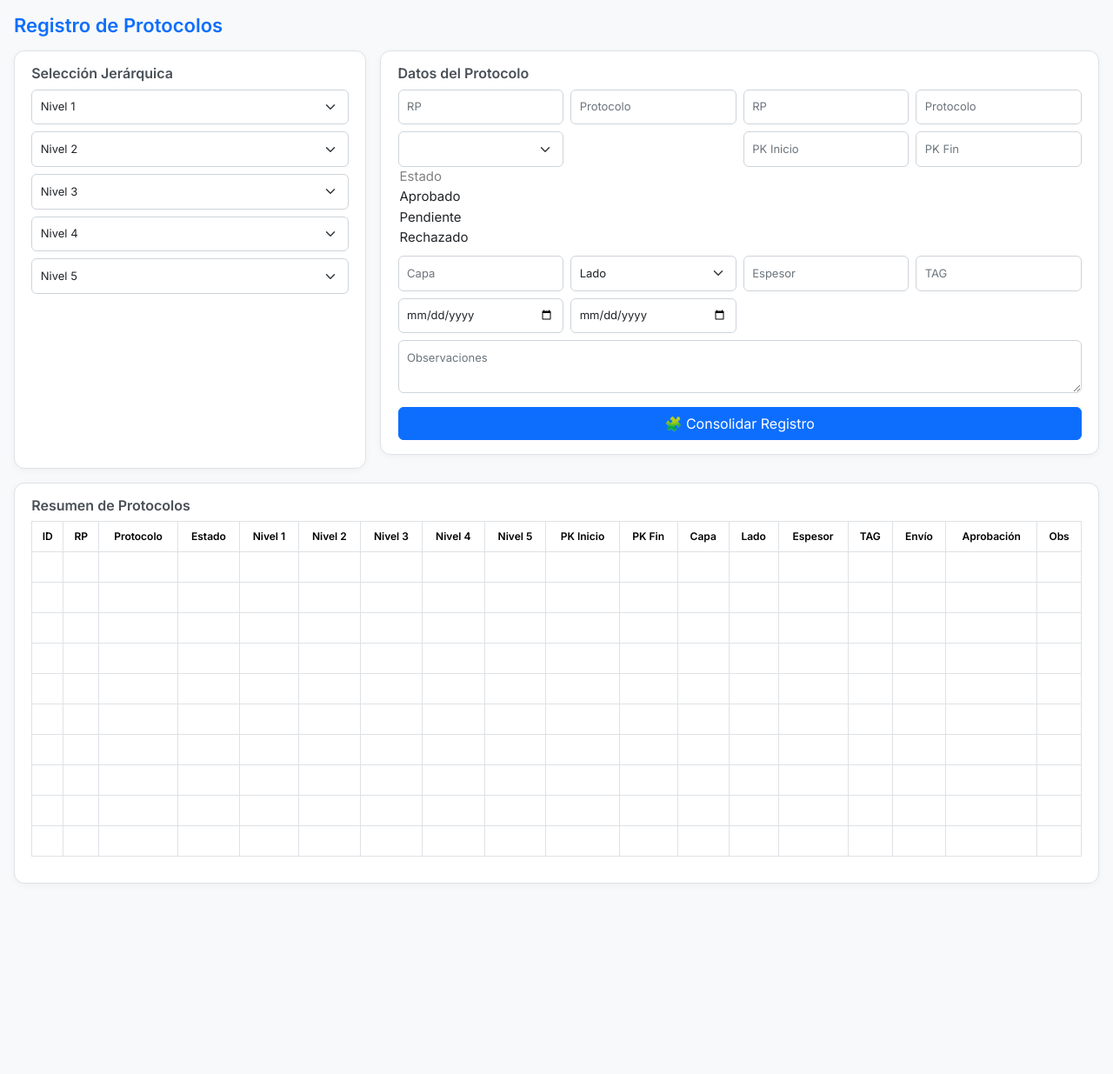
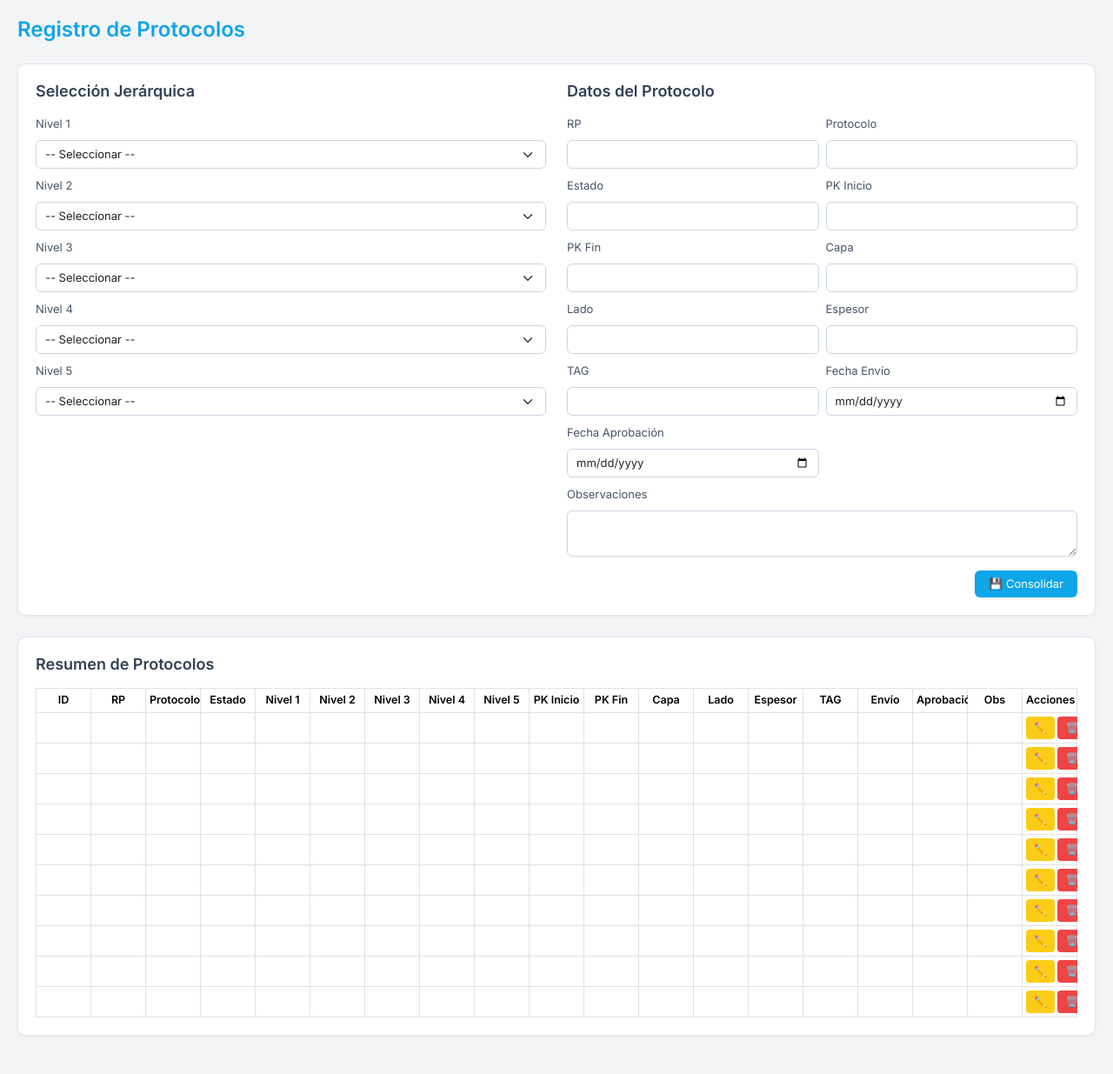
Before and after one commit to Calamardes/Registro-de-Protocolos, a FastAPI app: template templates/formulario.html in a window 1280 px wide. Shown: the whole page at 87% size. Before the commit the page ends 1016 px from the top, so only its background shows below. Run offline with FastAPI, Linux system fonts and the light colour scheme; the template is opened without the code that fills it, so the values that code supplies are empty; parts of the project's set-up code (start-up, migrations or seed data) failed here and were passed over.

Commit message:
Update formulario.html

```diff
--- a/templates/formulario.html
+++ b/templates/formulario.html
@@ -3,171 +3,208 @@
 <head>
     <meta charset="UTF-8">
     <title>GeoProtocolos</title>
+    <meta name="viewport" content="width=device-width, initial-scale=1">
     <link href="https://cdn.jsdelivr.net/npm/bootstrap@5.3.2/dist/css/bootstrap.min.css" rel="stylesheet">
     <link href="https://fonts.googleapis.com/css2?family=Inter:wght@400;600&display=swap" rel="stylesheet">
     <style>
+        * {
+            font-family: 'Inter', sans-serif;
+            box-sizing: border-box;
+        }
+
         body {
-            background-color: #f8f9fa;
-            color: #212529;
-            font-family: 'Inter', sans-serif;
-            font-size: 15px;
+            background-color: #f3f4f6;
+            color: #1f2937;
+            font-size: 14px;
             margin: 0;
             padding: 0;
         }
+
+        h2 {
+            font-size: 24px;
+            font-weight: 600;
+            color: #0ea5e9;
+        }
+
+        h4 {
+            font-size: 18px;
+            font-weight: 600;
+            color: #334155;
+        }
+
         .container {
-            padding: 1rem;
             max-width: 100%;
+            padding: 20px;
             overflow-x: hidden;
         }
+
         .form-section {
             background-color: #ffffff;
-            padding: 1rem 1.2rem;
-            border-radius: 12px;
-            box-shadow: 0 2px 8px rgba(0, 0, 0, 0.04);
-            margin-bottom: 1rem;
-            border: 1px solid #dee2e6;
+            border-radius: 10px;
+            padding: 20px;
+            margin-bottom: 24px;
+            box-shadow: 0 1px 4px rgba(0, 0, 0, 0.06);
+            border: 1px solid #e2e8f0;
         }
-        .form-control, .form-select {
-            background-color: #ffffff;
-            color: #212529;
-            border: 1px solid #ced4da;
+
+        label.form-label {
+            font-weight: 500;
+            color: #475569;
             font-size: 13px;
-            padding: 0.6rem 0.6rem;
         }
-        .form-control::placeholder {
-            color: #6c757d;
+
+        .form-control,
+        .form-select {
+            font-size: 13px;
+            padding: 6px 10px;
+            height: auto;
+            border-radius: 6px;
+            border: 1px solid #cbd5e1;
         }
-        .form-control:focus, .form-select:focus {
-            box-shadow: 0 0 0 0.15rem rgba(13, 110, 253, 0.25);
-            border-color: #80bdff;
+
+        .form-control:focus,
+        .form-select:focus {
+            border-color: #0ea5e9;
+            box-shadow: 0 0 0 2px rgba(14, 165, 233, 0.2);
         }
-        h2 {
-            font-size: 22px;
-            color: #0d6efd;
-            font-weight: 600;
-        }
-        h4 {
-            font-size: 16px;
-            color: #495057;
-            font-weight: 600;
-        }
+
         .scrollable-table {
             max-height: 400px;
             overflow-y: auto;
         }
-        table th, table td {
-            font-size: 12px;
-            padding: 0.35rem;
+
+        table.table {
+            margin: 0;
+            border-collapse: collapse;
+            table-layout: fixed;
+        }
+
+        table th,
+        table td {
+            font-size: 12.5px;
+            padding: 6px;
             text-align: center;
             vertical-align: middle;
+            white-space: nowrap;
         }
-        .table thead {
-            background-color: #e9ecef;
-            color: #212529;
+
+        table thead th {
+            background-color: #e2e8f0;
             position: sticky;
             top: 0;
-            z-index: 1;
+            z-index: 2;
+            color: #1e293b;
+            font-weight: 600;
         }
-        .btn-primary {
-            background-color: #0d6efd;
-            border-color: #0d6efd;
+
+        .btn-database {
+            background-color: #0ea5e9;
+            color: #fff;
+            border: none;
+            padding: 6px 16px;
+            font-size: 13px;
+            font-weight: 500;
+            border-radius: 6px;
+            transition: background-color 0.2s ease;
+        }
+
+        .btn-database:hover {
+            background-color: #0284c7;
+        }
+
+        .btn-action {
+            padding: 3px 8px;
+            font-size: 12px;
+            border-radius: 4px;
+            font-weight: 500;
+        }
+
+        .btn-edit {
+            background-color: #facc15;
+            color: #1f2937;
+        }
+
+        .btn-delete {
+            background-color: #ef4444;
             color: #fff;
         }
-        .btn-outline-secondary {
-            border-color: #6c757d;
-            color: #6c757d;
+
+        textarea.form-control {
+            resize: vertical;
         }
-        .btn-outline-secondary:hover {
-            background-color: #6c757d;
-            color: #fff;
+
+        @media (max-width: 768px) {
+            .col-md-3, .col-md-6 {
+                flex: 0 0 100%;
+                max-width: 100%;
+            }
         }
     </style>
 </head>
 <body>
 <div class="container">
-    <h2 class="mb-3">Registro de Protocolos</h2>
-    <form method="POST" action="/registro">
-    <form id="registro-form">
-        <div class="row g-3 mb-3">
-            <div class="col-md-4">
-                <div class="form-section h-100">
-                    <h4>Selección Jerárquica</h4>
+    <h2 class="mb-4">Registro de Protocolos</h2>
+
+    <div class="form-section">
+        <div class="row">
+            <div class="col-md-6">
+                <h4 class="mb-3">Selección Jerárquica</h4>
                 <div class="row g-2">
                     {% for i in range(1, 6) %}
-                        <div class="col-12">
-                            <select class="form-select" name="nivel{{ i }}" id="nivel{{ i }}" aria-label="Nivel {{ i }}">
-                                <option value="">Nivel {{ i }}</option>
+                    <div class="col-md-12">
+                        <label for="nivel{{ i }}" class="form-label">Nivel {{ i }}</label>
+                        <select class="form-select" name="nivel{{ i }}" id="nivel{{ i }}">
+                            <option value="">-- Seleccionar --</option>
                         </select>
                     </div>
                     {% endfor %}
                 </div>
             </div>
+            <div class="col-md-6">
+                <h4 class="mb-3">Datos del Protocolo</h4>
+                <div class="row g-2">
+                    <div class="col-md-6"><label class="form-label">RP</label><input type="text" class="form-control"></div>
+                    <div class="col-md-6"><label class="form-label">Protocolo</label><input type="text" class="form-control"></div>
+                    <div class="col-md-6"><label class="form-label">Estado</label><input type="text" class="form-control"></div>
+                    <div class="col-md-6"><label class="form-label">PK Inicio</label><input type="text" class="form-control"></div>
+                    <div class="col-md-6"><label class="form-label">PK Fin</label><input type="text" class="form-control"></div>
+                    <div class="col-md-6"><label class="form-label">Capa</label><input type="text" class="form-control"></div>
+                    <div class="col-md-6"><label class="form-label">Lado</label><input type="text" class="form-control"></div>
+                    <div class="col-md-6"><label class="form-label">Espesor</label><input type="text" class="form-control"></div>
+                    <div class="col-md-6"><label class="form-label">TAG</label><input type="text" class="form-control"></div>
+                    <div class="col-md-6"><label class="form-label">Fecha Envío</label><input type="date" class="form-control"></div>
+                    <div class="col-md-6"><label class="form-label">Fecha Aprobación</label><input type="date" class="form-control"></div>
+                    <div class="col-md-12"><label class="form-label">Observaciones</label><textarea class="form-control" rows="2"></textarea></div>
                 </div>
-
-            <div class="col-md-8">
-                <div class="form-section">
-                    <h4>Datos del Protocolo</h4>
-                    <div class="row g-2">
-                        <div class="col-md-3"><input type="text" name="rp_number" class="form-control" placeholder="RP"></div>
-                        <div class="col-md-3"><input type="text" name="protocol_number" class="form-control" placeholder="Protocolo"></div>
-                        <div class="col-md-3"><input type="text" name="rp_number" class="form-control" placeholder="RP" required></div>
-                        <div class="col-md-3"><input type="text" name="protocol_number" class="form-control" placeholder="Protocolo" required></div>
-                        <div class="col-md-3">
-                            <select name="status" class="form-select">
-                            <select name="status" class="form-select" required>
-                                <option value="" disabled selected>Estado</option>
-                                <option value="Aprobado">Aprobado</option>
-                                <option value="Pendiente">Pendiente</option>
-                                <option value="Rechazado">Rechazado</option>
-                            </select>
-                        </div>
-                        <div class="col-md-3"></div>
-
-                        <div class="col-md-3"><input type="text" name="pk_start" class="form-control" placeholder="PK Inicio"></div>
-                        <div class="col-md-3"><input type="text" name="pk_end" class="form-control" placeholder="PK Fin"></div>
-                        <div class="col-md-3"><input type="text" name="layer" class="form-control" placeholder="Capa"></div>
-                        <div class="col-md-3">
-                            <select name="work_side" class="form-select">
-                                <option value="" disabled selected>Lado</option>
-                                <option value="Izquierda">Izquierda</option>
-                                <option value="Derecha">Derecha</option>
-                                <option value="Completa">Completa</option>
-                            </select>
-                        </div>
-
-                        <div class="col-md-3"><input type="text" name="thickness_m" class="form-control" placeholder="Espesor"></div>
-                        <div class="col-md-3"><input type="text" name="tag" class="form-control" placeholder="TAG"></div>
-                        <div class="col-md-3"><input type="date" name="submission_date_pt" class="form-control"></div>
-                        <div class="col-md-3"><input type="date" name="approval_date_pt" class="form-control"></div>
-                        <div class="col-md-12">
-                            <textarea name="observation_notes" class="form-control" rows="2" placeholder="Observaciones"></textarea>
-                        </div>
-                    </div>
-                    <div class="mt-3">
-                        <button type="submit" class="btn btn-primary w-100">🧩 Consolidar Registro</button>
+                <div class="mt-3 text-end">
+                    <button class="btn btn-database">💾 Consolidar</button>
                 </div>
             </div>
         </div>
     </div>
-    </form>
 
     <div class="form-section">
-        <h4>Resumen de Protocolos</h4>
+        <h4 class="mb-3">Resumen de Protocolos</h4>
         <div class="scrollable-table">
-            <table id="tabla-resumen" class="table table-bordered table-hover">
+            <table class="table table-bordered table-hover table-sm">
                 <thead>
                     <tr>
                         <th>ID</th><th>RP</th><th>Protocolo</th><th>Estado</th><th>Nivel 1</th><th>Nivel 2</th>
                         <th>Nivel 3</th><th>Nivel 4</th><th>Nivel 5</th><th>PK Inicio</th><th>PK Fin</th>
                         <th>Capa</th><th>Lado</th><th>Espesor</th><th>TAG</th>
-                        <th>Envío</th><th>Aprobación</th><th>Obs</th>
+                        <th>Envío</th><th>Aprobación</th><th>Obs</th><th>Acciones</th>
                     </tr>
                 </thead>
                 <tbody>
-                <tbody id="tbody-resumen">
                     {% for i in range(10) %}
                     <tr>
-                        {% for j in range(18) %}<td>&nbsp;</td>{% endfor %}
+                        {% for j in range(18) %}
+                        <td contenteditable="true">&nbsp;</td>
+                        {% endfor %}
+                        <td>
+                            <button class="btn btn-edit btn-action">✏️</button>
+                            <button class="btn btn-delete btn-action">🗑️</button>
+                        </td>
                     </tr>
                     {% endfor %}
                 </tbody>
@@ -178,7 +215,6 @@
 
 <script>
     let jerarquia = {};
-    let contadorID = 1;
 
     async function cargarJerarquia() {
         const response = await fetch("/jerarquia");
@@ -188,13 +224,7 @@
 
     function poblarSelect(data, nivel) {
         const select = document.getElementById(`nivel${nivel}`);
-        select.innerHTML = '';
-
-        const placeholder = document.createElement("option");
-        placeholder.disabled = true;
-        placeholder.selected = true;
-        placeholder.textContent = `Nivel ${nivel}`;
-        select.appendChild(placeholder);
+        select.innerHTML = '<option value="">-- Seleccionar --</option>';
 
         for (const codigo in data) {
             const descripcion = data[codigo]?.descripcion || "";
@@ -211,17 +241,7 @@
 
         for (let i = nivel + 1; i <= 5; i++) {
             const nextSelect = document.getElementById(`nivel${i}`);
-            nextSelect.innerHTML = '';
-            const placeholder = document.createElement("option");
-            placeholder.disabled = true;
-            placeholder.selected = true;
-            placeholder.textContent = `Nivel ${i}`;
-            nextSelect.appendChild(placeholder);
-
-            const opt = document.createElement("option");
-            opt.value = `Sin_Item_N${i}`;
-            opt.textContent = "-- No Item --";
-            nextSelect.appendChild(opt);
+            nextSelect.innerHTML = '<option value="">-- Seleccionar --</option><option value="Sin_Item_N' + i + '">-- No Item --</option>';
         }
     }
 
@@ -253,42 +273,6 @@
         }
     }
 
-    document.getElementById("registro-form").addEventListener("submit", function(event) {
-        event.preventDefault();
-        const formData = new FormData(this);
-
-        const fila = document.createElement("tr");
-        const celdas = [
-            contadorID++,
-            formData.get("rp_number"),
-            formData.get("protocol_number"),
-            formData.get("status"),
-            formData.get("nivel1"),
-            formData.get("nivel2"),
-            formData.get("nivel3"),
-            formData.get("nivel4"),
-            formData.get("nivel5"),
-            formData.get("pk_start"),
-            formData.get("pk_end"),
-            formData.get("layer"),
-            formData.get("work_side"),
-            formData.get("thickness_m"),
-            formData.get("tag"),
-            formData.get("submission_date_pt"),
-            formData.get("approval_date_pt"),
-            formData.get("observation_notes")
-        ];
-
-        for (let valor of celdas) {
-            const td = document.createElement("td");
-            td.textContent = valor || "";
-            fila.appendChild(td);
-        }
-
-        document.getElementById("tbody-resumen").appendChild(fila);
-        this.reset();
-    });
-
     cargarJerarquia();
     setupEventos();
 </script>
```
Lines whose indentation alone changed are shown as unchanged.
